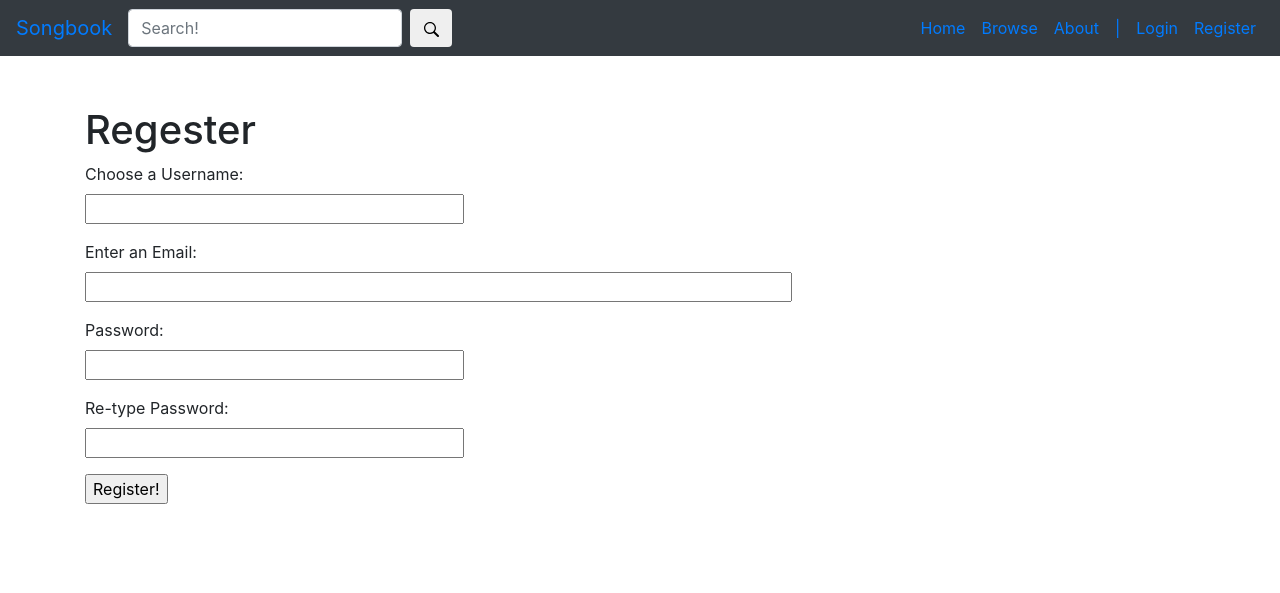
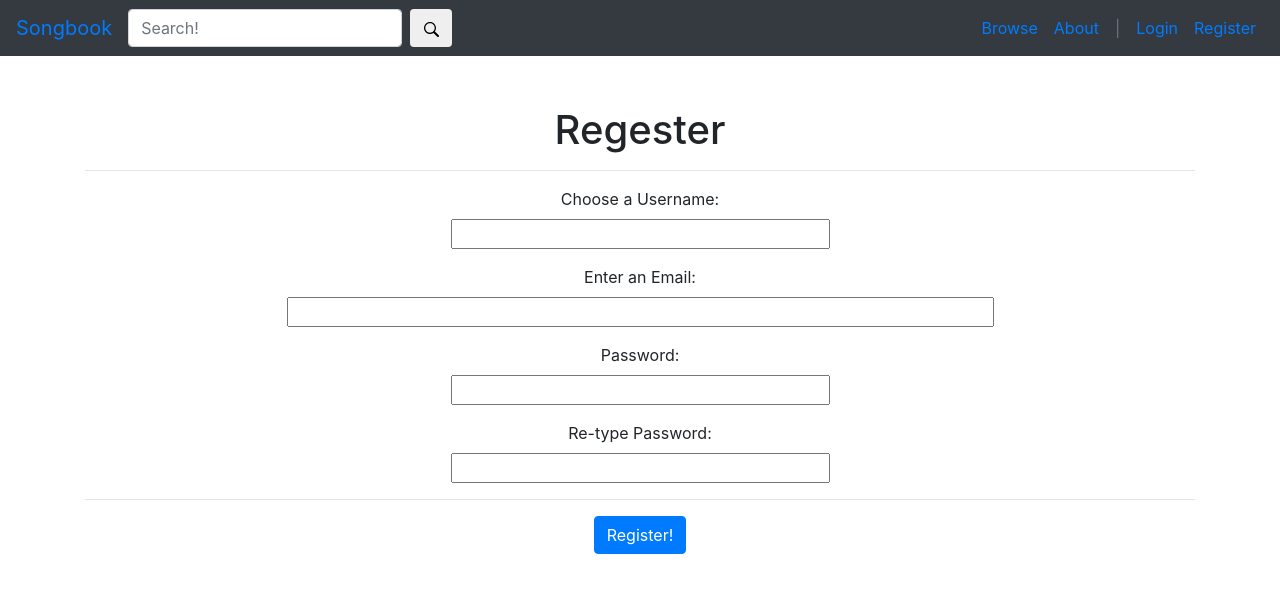
Before and after one commit to Stephan-kashkarov/Artizan, a Flask app: page /register in a window 1280 px wide. Shown: the top 593 px of the page. Run offline with Flask 2, Linux system fonts and the light colour scheme; some libraries are stand-ins or nearby versions.

Commit message:
i did css

```diff
--- a/app/forms.py
+++ b/app/forms.py
@@ -7,8 +7,7 @@ from app.models import Person
 class login_form(FlaskForm):
 	username = StringField('Username:', validators=[DataRequired()])
 	password = PasswordField('Password:', validators=[DataRequired()])
-	remember_me = BooleanField('Remember Me:')
-	submit = SubmitField('Sign In')
+	remember_me = BooleanField('Remember Me')
 
 
 class regist_form(FlaskForm):
@@ -18,7 +17,6 @@ class regist_form(FlaskForm):
 	pass2 = PasswordField('Re-type Password:', validators=[
 		DataRequired(), EqualTo('pass1')
 	])
-	submit = SubmitField('Register!')
 
 	def validate_username(self, username):
 		user = Person.query.filter_by(username=username.data).first()
--- a/app/routes.py
+++ b/app/routes.py
@@ -10,7 +10,7 @@ def welcome():
 	if current_user.is_anonymous:
 		return render_template('index.html')
 	else:
-		return redirect(url_for('home'))
+		return redirect(url_for('browse'))
 
 
 @app.route('/login', methods=["POST", "GET"])
@@ -20,7 +20,7 @@ def login():
 		person = Person.query.filter_by(username=form.username.data).first()
 		if person and person.check_password(form.password.data):
 			login_user(person, remember=form.remember_me.data)
-			return redirect(url_for('home'))
+			return redirect(url_for('browse'))
 		else:
 			flash("invalid username or password")
 			return redirect(url_for('login'))
@@ -61,7 +61,7 @@ def edit_profile(username):
 	form = profile_form()
 	if current_user != user:
 		flash("you cannot edit other users profiles")
-		return redirect(url_for('home'))
+		return redirect(url_for('browse'))
 	else:
 		if form.validate_on_submit():
 			current_user.email = form.email.data
@@ -72,11 +72,6 @@ def edit_profile(username):
 		return render_template('edit_profile.html', user=current_user, form=form)
 
 
-@app.route('/home')
-def home():
-	return render_template('home.html')
-
-
 @app.route('/browse')
 def browse():
 	return "browse"
--- a/app/static/css/index.css
+++ b/app/static/css/index.css
@@ -7,3 +7,7 @@
 .title {
     text-align: center;
 }
+
+img {
+    width: 100%;
+}
--- /dev/null
+++ b/app/static/css/login.css
@@ -0,0 +1,3 @@
+.container {
+    text-align: center;
+}
--- /dev/null
+++ b/app/static/css/register.css
@@ -0,0 +1,3 @@
+.container {
+    text-align: center;
+}
--- a/app/templates/index.html
+++ b/app/templates/index.html
@@ -7,14 +7,14 @@
   <div class="card-body">
     <h5 class="card-title">Login</h5>
     <p class="card-text">To get the full experience of Songbook you need to login. Some of the features that are avalible:</p>
-    <a href="#" class="btn btn-primary">Login!</a>
+    <a href="{{url_for('login')}}" class="btn btn-primary">Login!</a>
   </div>
 </div>
 <div class="card">
   <div class="card-body">
     <h5 class="card-title">Regester</h5>
     <p class="card-text">If you do not already have an account you can easly make one and its completely free!</p>
-    <a href="#" class="btn btn-primary">Regester!</a>
+    <a href="{{url_for('register')}}" class="btn btn-primary">Regester!</a>
   </div>
 </div>
 {% endblock %}
--- a/app/templates/main.html
+++ b/app/templates/main.html
@@ -11,16 +11,13 @@
     </form>
     <ul class="navbar-nav ml-auto">
         <li class="nav-item">
-            <a class="nav-link" href="{{url_for('home')}}">Home</a>
-        </li>
-        <li class="nav-item">
             <a class="nav-link" href="{{url_for('browse')}}">Browse</a>
         </li>
         <li class="nav-item">
             <a class="nav-link" href="{{url_for('about')}}">About</a>
         </li>
         <li class="nav-item">
-            <a class="nav-link" href=''>|</a>
+            <a class="nav-link disabled" href=''>|</a>
         </li>
         {% if current_user.is_anonymous %}
         <li class="nav-item">
--- a/app/templates/regester.html
+++ b/app/templates/regester.html
@@ -2,6 +2,7 @@
 <h1>
 	Regester
 </h1>
+<hr>
 <form action="" method="post">
     {{form.hidden_tag()}}
     <p>
@@ -21,6 +22,13 @@
         {{ form.pass2.label }}<br> {{ form.pass2(size=32) }}<br> {% for error in form.pass2.errors %}
         <span style="color: red;">[{{ error }}]</span> {% endfor %}
     </p>
-    <p>{{ form.submit() }}</p>
+	<hr>
+	<button type="submit" class="btn btn-default btn-primary">
+        Register!
+    </button>
 </form>
 {% endblock %}
+
+{% block lstyles %}
+<link rel="stylesheet" href="{{url_for('.static', filename='css/register.css')}}">
+{% endblock %}
```
Also changed, not shown: app/templates/login.html (+26 -7 lines).
